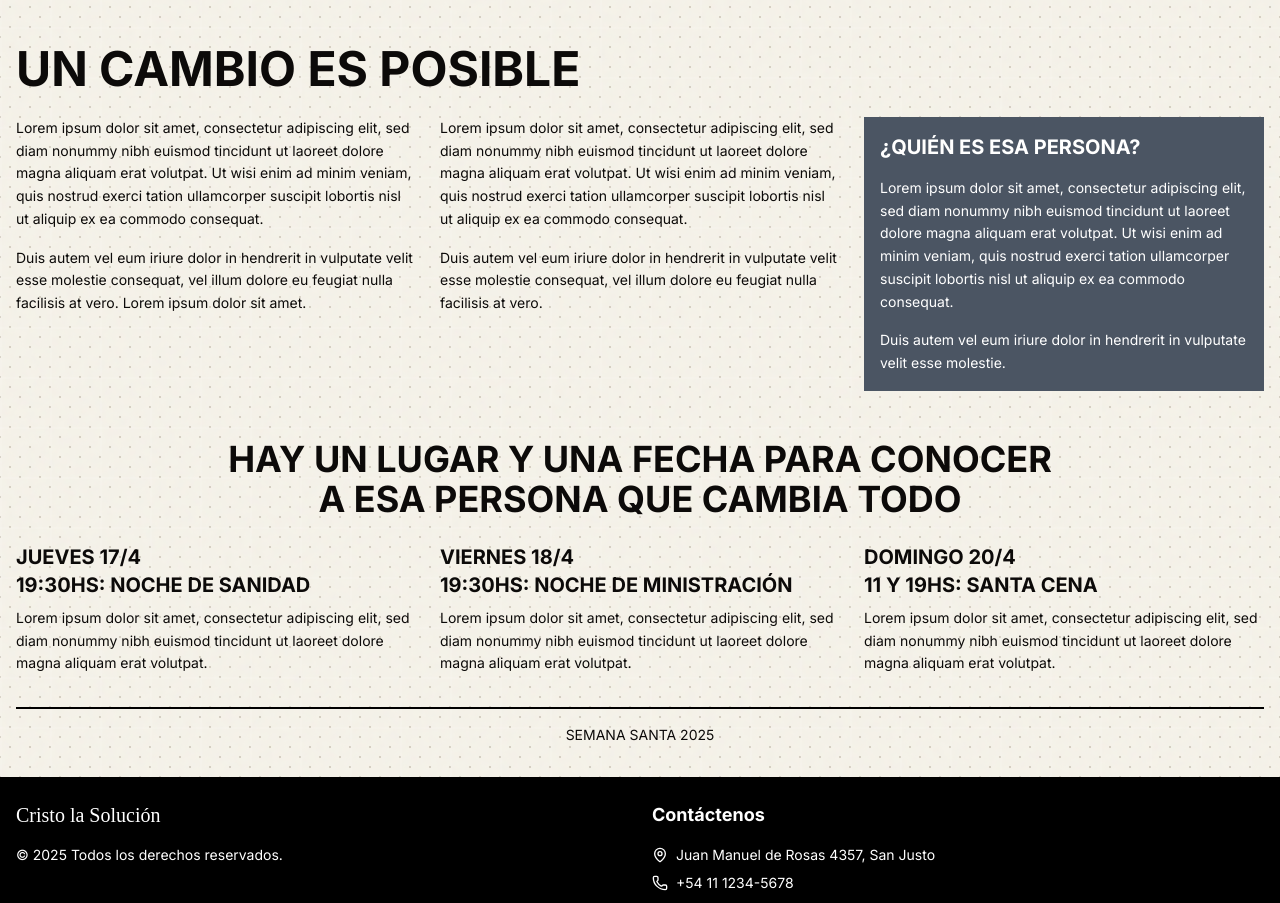
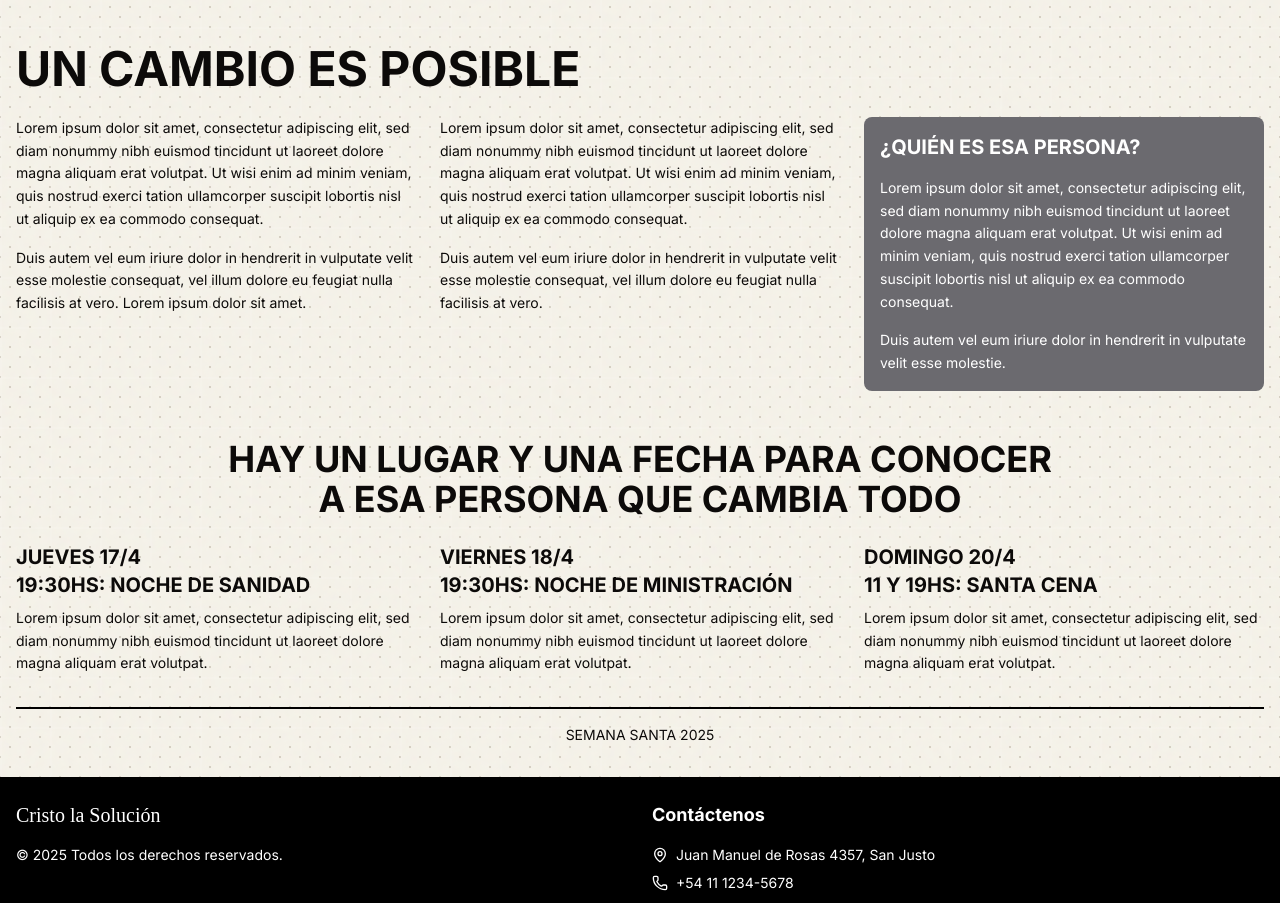
Before and after one commit to juanpo12/velorio-cancelado, a Next.js app: page / in a window 1280 px wide. Shown: the part 1323-2226 px from the top of the page. Built offline with nearby package versions, Linux system fonts and the light colour scheme; a web font is replaced by a local one.

Commit message:
Update HighlightCard styles for improved appearance

```diff
--- a/components/change-section.tsx
+++ b/components/change-section.tsx
@@ -33,7 +33,7 @@ Duis autem vel eum iriure dolor in hendrerit in vulputate velit esse molestie.`}
 
 function HighlightCard({ title, content }: { title: string; content: string }) {
   return (
-    <div className="bg-gray-600 text-white p-4">
+    <div className="bg-[#6b6a6f] text-white p-4 rounded-lg">
       <h3 className="text-xl font-bold mb-4">{title}</h3>
       {content.split("\n\n").map((paragraph, index) => (
         <p key={index} className={`text-sm leading-relaxed ${index > 0 ? "mt-4" : ""}`}>
```
